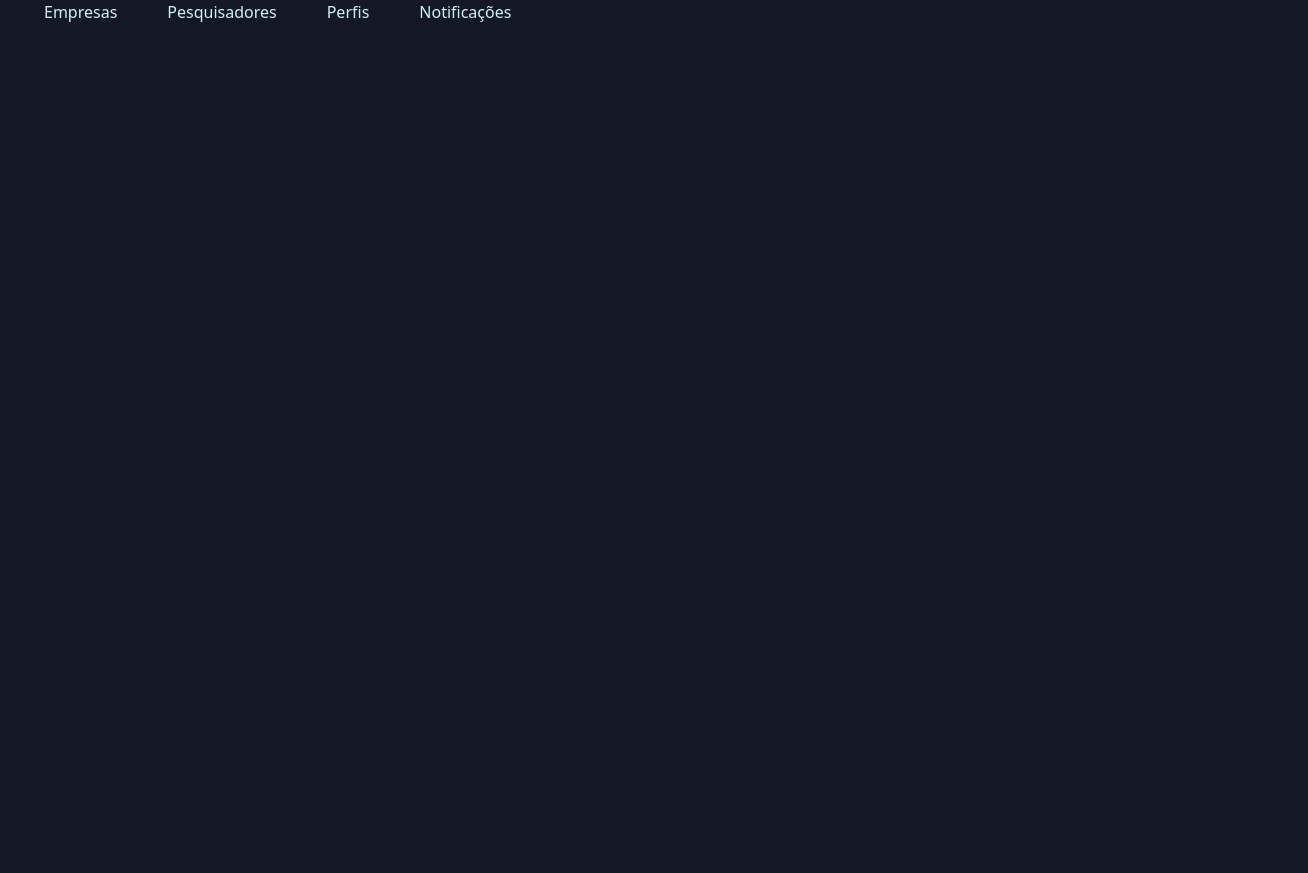
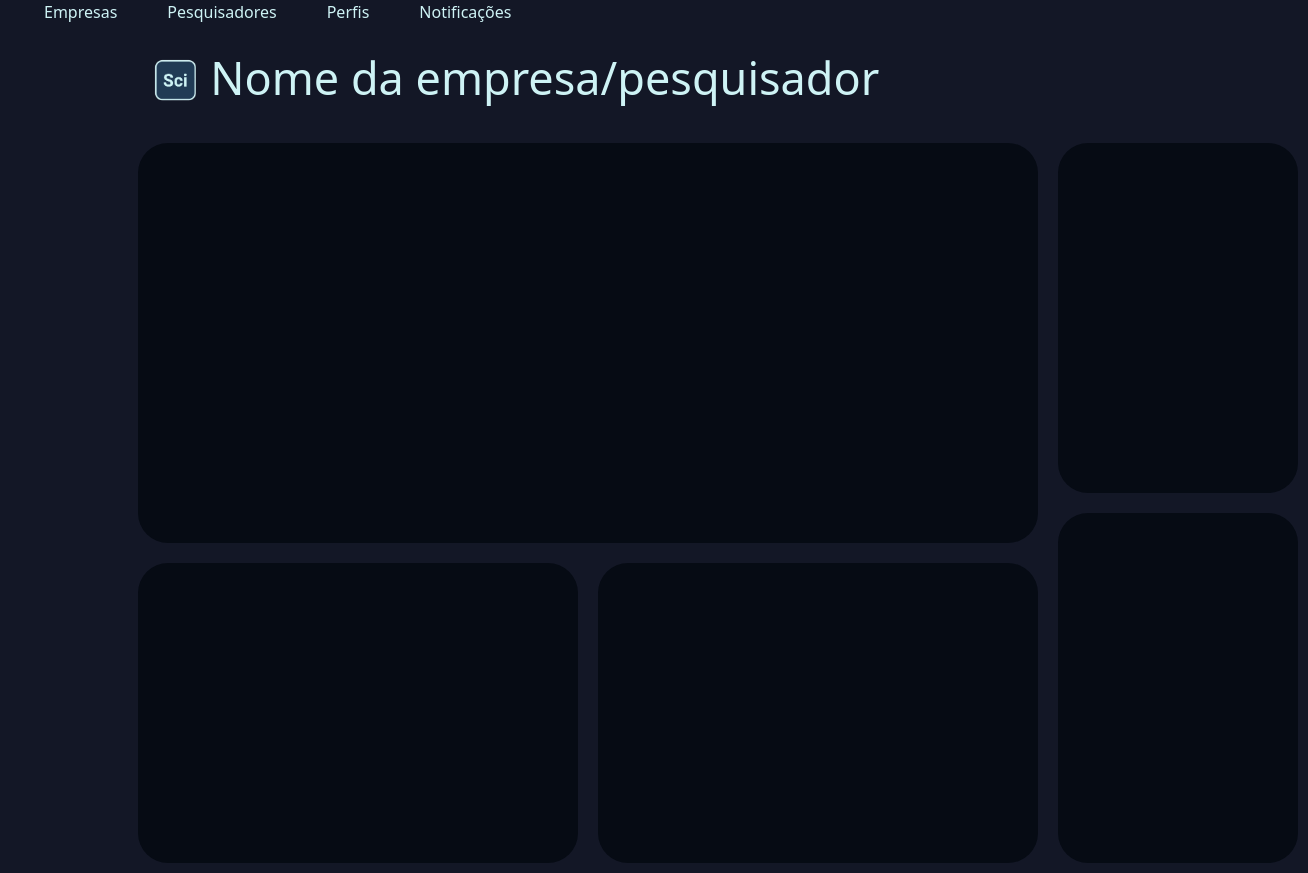
Before and after one commit to BrBits/LATAM-CHALLENGE-PROTOTYPE, a plain HTML site: page Interfaces/areaCentral.html in a window 1280 px wide. Shown: the whole page, 1308 px wide, since content can reach past the window. Before the commit the page ends 800 px from the top, so only its background shows below. Drawn offline with nearby package versions, Linux system fonts and the light colour scheme.

Commit message:
mais coisa

```diff
--- a/Interfaces/Estilos/areaCentral.css
+++ b/Interfaces/Estilos/areaCentral.css
@@ -5,6 +5,11 @@
     --form_border: #686868;
     --form_text: #cef3f5;
     --link_color: rgb(19, 159, 214);
+    --ultimo-width: 900px;
+    --ultimo-heigth: 400px;
+    --destaque-width: 240px;
+    --destaque-heigth: 350px;
+    --post-margin: 10px;
 }
 
 body{
@@ -35,3 +40,39 @@ body{
 #menus li a:hover{
     text-decoration: none;
 }
+
+#nome-post{
+    color: var(--form_text);
+    margin: 20px;
+    font-size: 45px;
+}
+
+#ultimo{
+    float: left;
+    width: var(--ultimo-width);
+    height: var(--ultimo-heigth);
+}
+
+#post{
+    width: calc(var(--ultimo-width) + var(--destaque-width) + 4 * var(--post-margin));
+    margin-left: 10%;
+    margin-top: 1%;
+}
+
+.post{
+    border-radius: 30px;
+    background-color: var(--back_caixa);
+    margin: var(--post-margin);
+}
+
+.destaque{
+    float: right;
+    width: var(--destaque-width);
+    height: var(--destaque-heigth);
+}
+
+.anteriores{
+    float: left;
+    width: calc(var(--ultimo-width)/2 - var(--post-margin));
+    height: calc(2 * var(--destaque-heigth) - var(--ultimo-heigth));
+}
--- a/Interfaces/areaCentral.html
+++ b/Interfaces/areaCentral.html
@@ -21,5 +21,27 @@
                 <li><a href="#Notificações">Notificações</a></li>
             </ul>
         </div>
+        <div>
+            <div id="post">
+                <div id="nome-post">
+                    <img src="./Imagens/Logo-Scili.png" style="height: 60px;"> Nome da empresa/pesquisador
+                </div>
+                <div id="ultimo" class="post">
+
+                </div>
+                <div class="post destaque">
+
+                </div>
+                <div class="post destaque">
+
+                </div>
+                <div class="anteriores post">
+
+                </div>
+                <div class="anteriores post">
+
+                </div>
+            </div>
+        </div>
     </body>
 </html>
```
